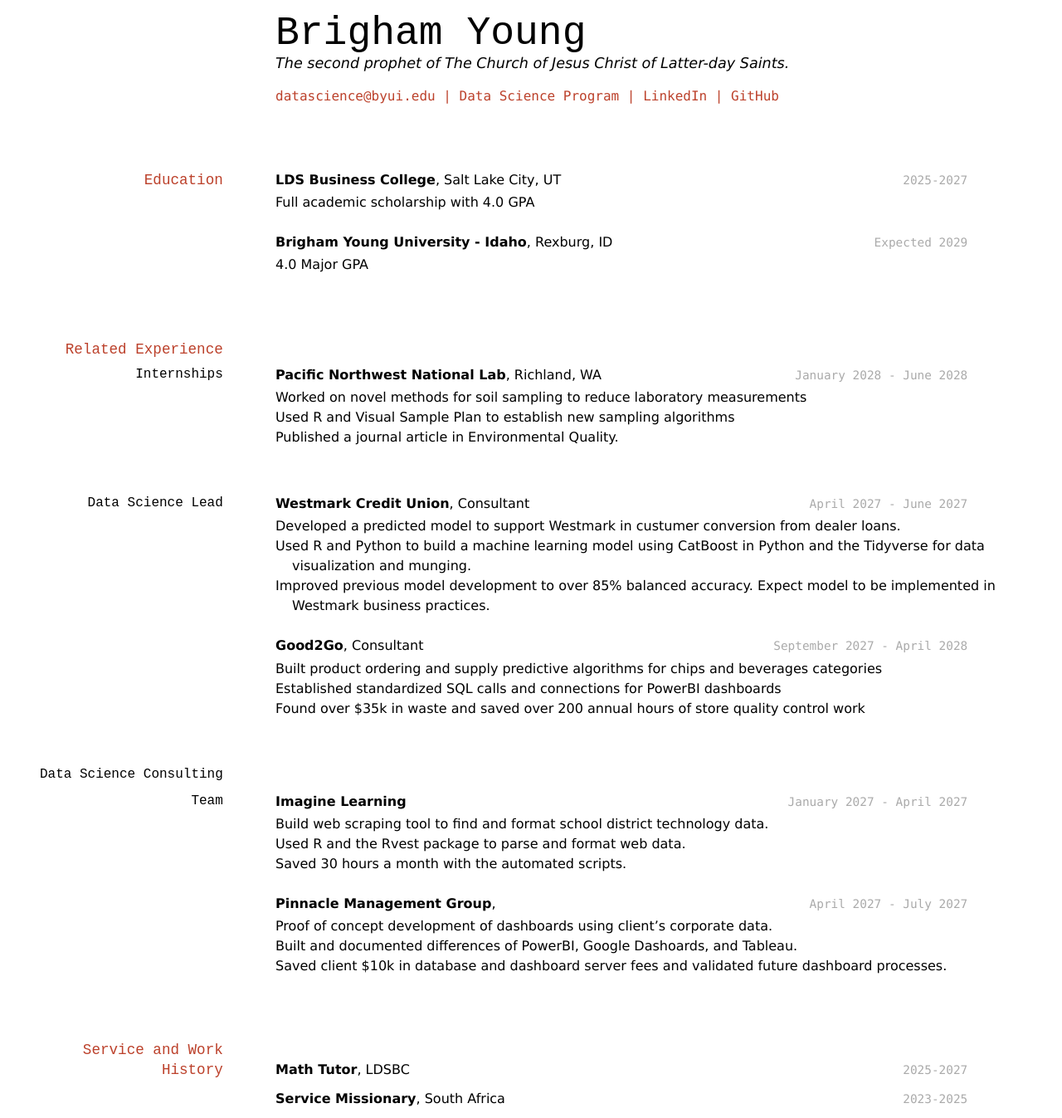
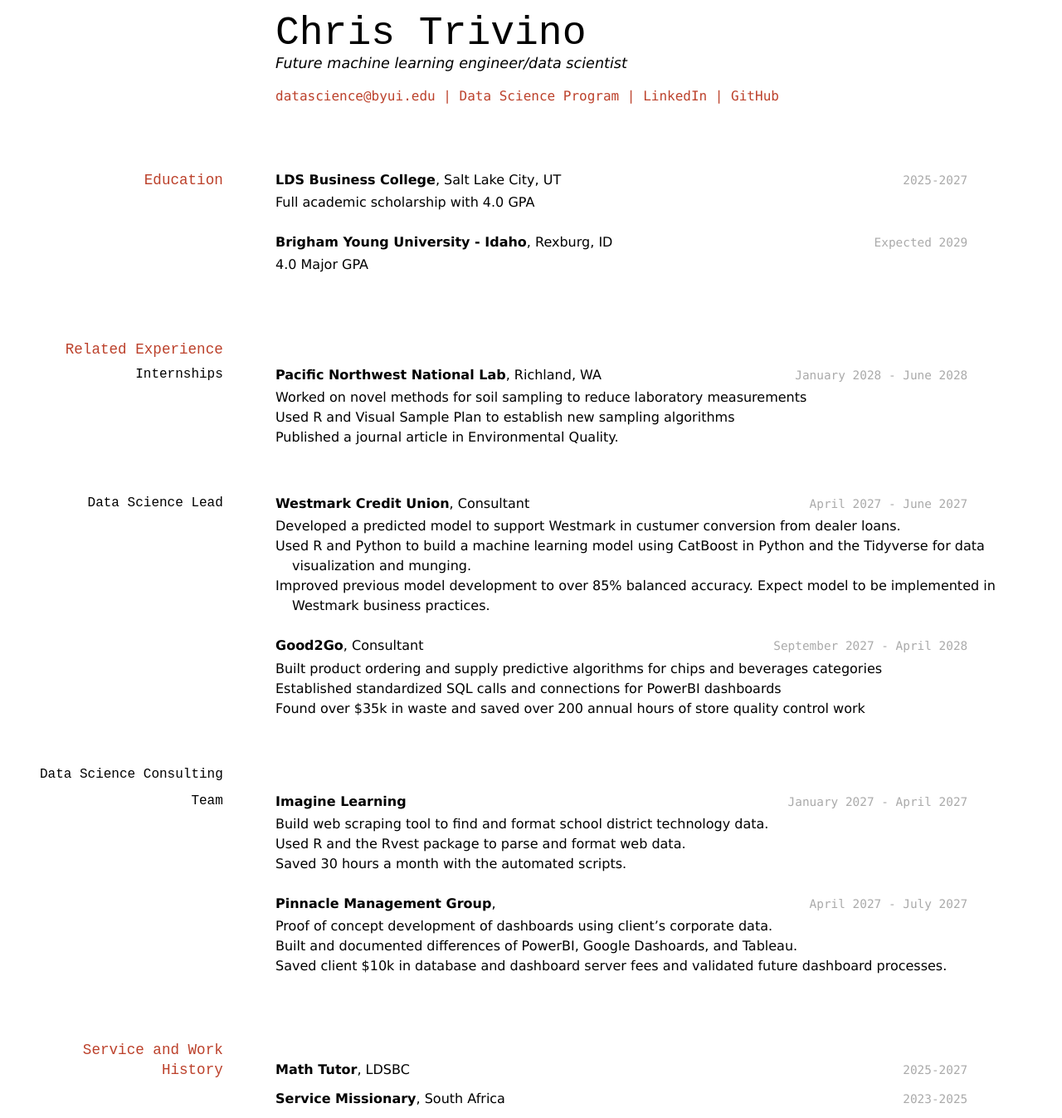
Before and after one commit to NoahRose1/TrivinoC_Resume, a Jekyll site: the page built from docs/index.md, in a window 1280 px wide. Shown: the whole page at 83% size. Built offline with Jekyll 4.4.1, drawn with Linux system fonts in a browser that asks for light colours.

Commit message:
Update index.md

```diff
--- a/docs/index.md
+++ b/docs/index.md
@@ -2,8 +2,9 @@
 layout: cv
 title: Brigham Young's Resume
 ---
-# Brigham Young
-The second prophet of The Church of Jesus Christ of Latter-day Saints.
+# Chris Trivino
+
+Future machine learning engineer/data scientist
 
 <div id="webaddress">
 <a href="datascience@byui.edu">datascience@byui.edu</a>
```
